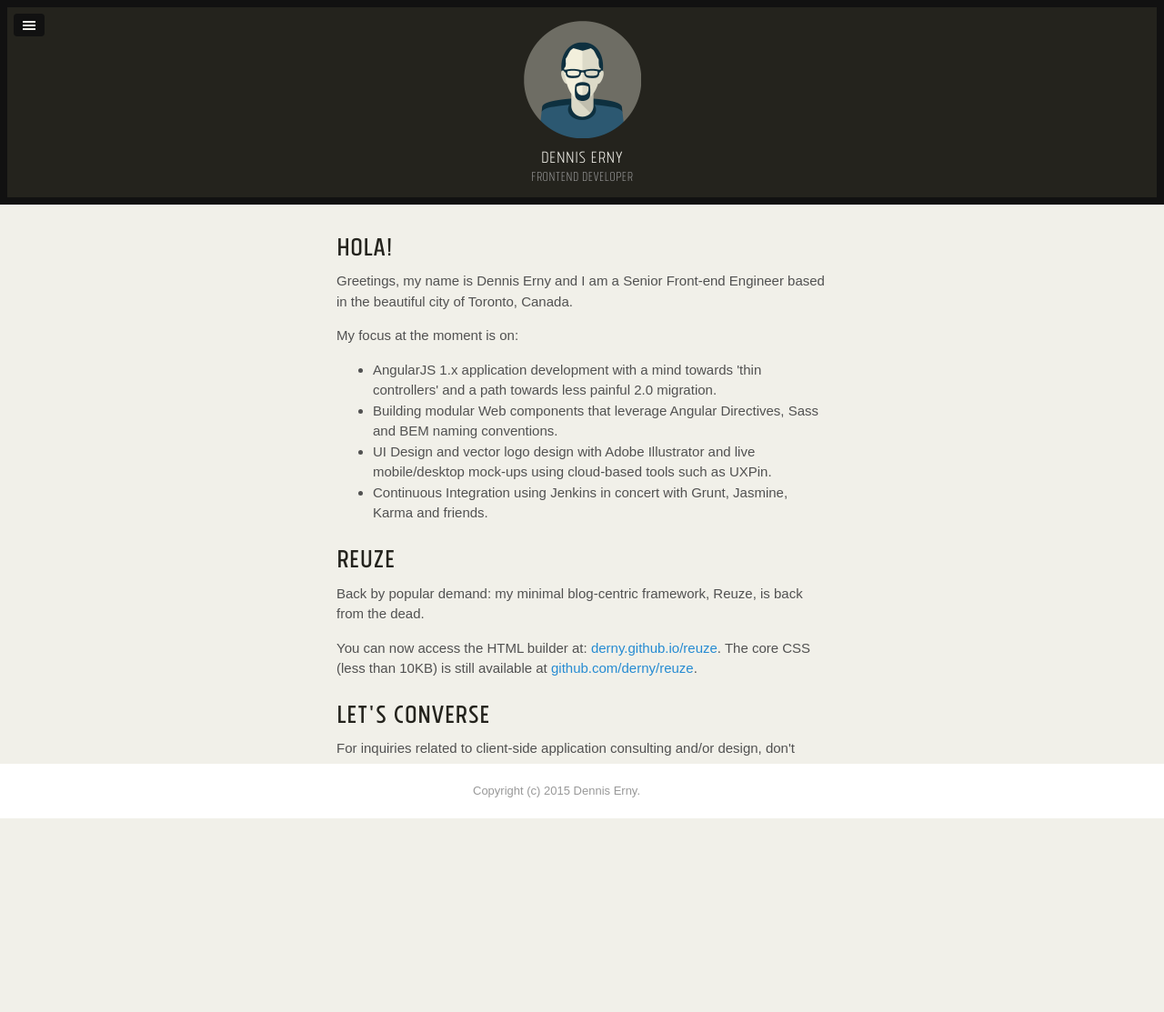
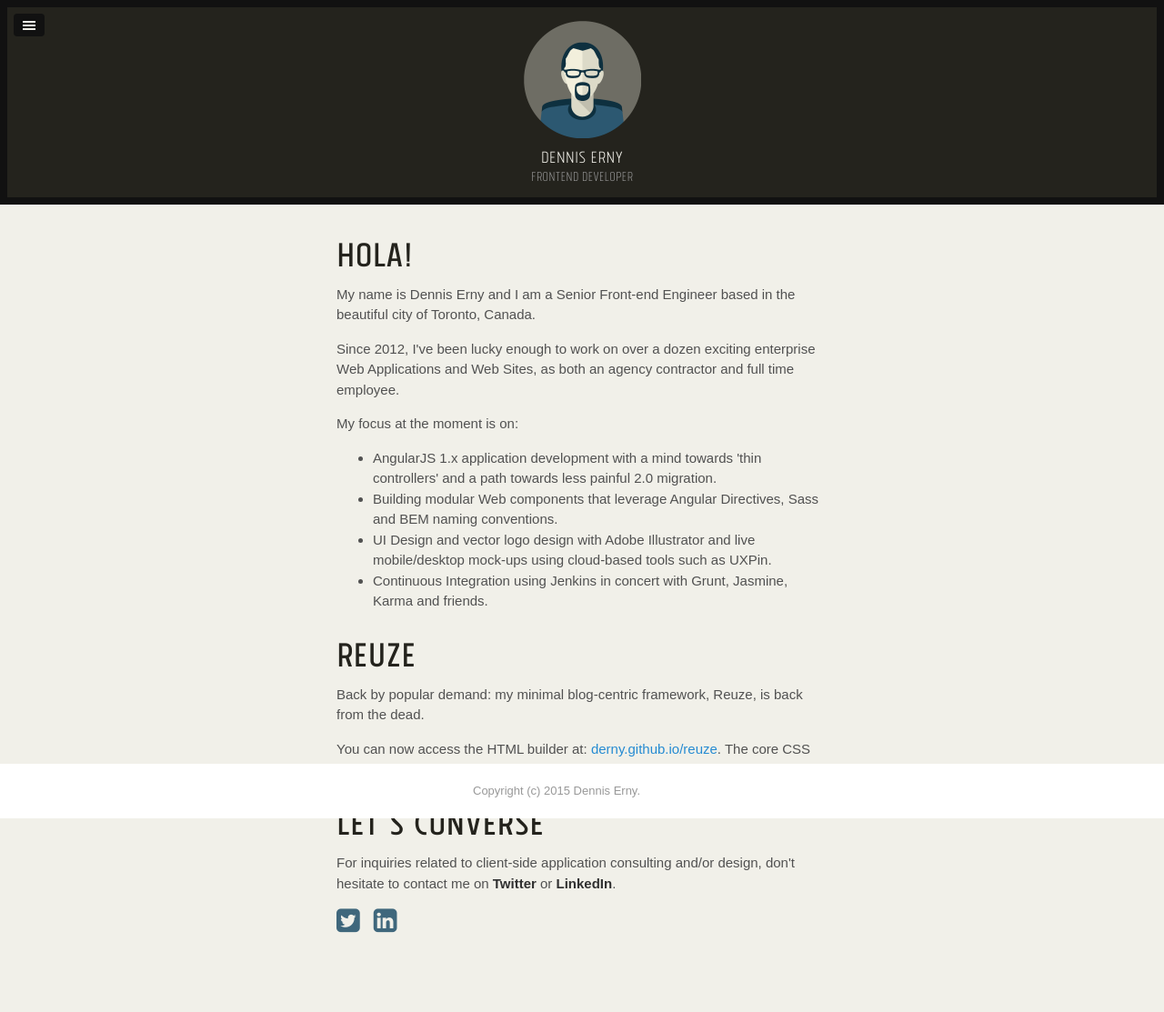
Before and after one commit to derny/derny.github.io, a Jekyll site: the page built from index.html, in a window 1280 px wide. Shown: the whole page at 91% size. Built offline with Jekyll 4.4.1, drawn with Linux system fonts in a browser that asks for light colours; some web fonts are replaced; Markdown is read by kramdown in place of the engine named in the settings; the list of posts is cut into pages by our own code; before the commit the page ends 987 px from its top, so only the background shows below that.

Commit message:
Main page changes

```diff
--- a/index.html
+++ b/index.html
@@ -3,9 +3,14 @@ layout: default
 title: Home
 ---
 
-<h2>Hola!</h2>
+<h1>Hola!</h1>
 
-<p>Greetings, my name is Dennis Erny and I am a Senior Front-end Engineer based in the beautiful city of Toronto, Canada.</p>
+<p>My name is Dennis Erny and I am a Senior Front-end Engineer based in the beautiful city of Toronto, Canada.</p>
+
+<p>Since 2012, I've been lucky enough to work on over a dozen exciting enterprise Web Applications and Web Sites, as both an agency contractor and full time employee.</p>
+
+
+<!-- Image Sprite -->
 
 <p>My focus at the moment is on:</p>
 
@@ -16,13 +21,13 @@ title: Home
   <li>Continuous Integration using Jenkins in concert with Grunt, Jasmine, Karma and friends.</li>
 </ul>
 
-<h2>Reuze</h2>
+<h1>Reuze</h1>
 
 <p>Back by popular demand: my minimal blog-centric framework, Reuze, is back from the dead.</p>
 
 <p>You can now access the HTML builder at: <a href="http://derny.github.io/reuze">derny.github.io/reuze</a>. The core CSS (less than 10KB) is still available at <a href="https://github.com/derny/reuze">github.com/derny/reuze</a>.
 
-<h2>Let's Converse</h2>
+<h1>Let's Converse</h1>
 
 <p>For inquiries related to client-side application consulting and/or design, don't hesitate to contact me on <strong>Twitter</strong> or <strong>LinkedIn</strong>.</p>
 
```
